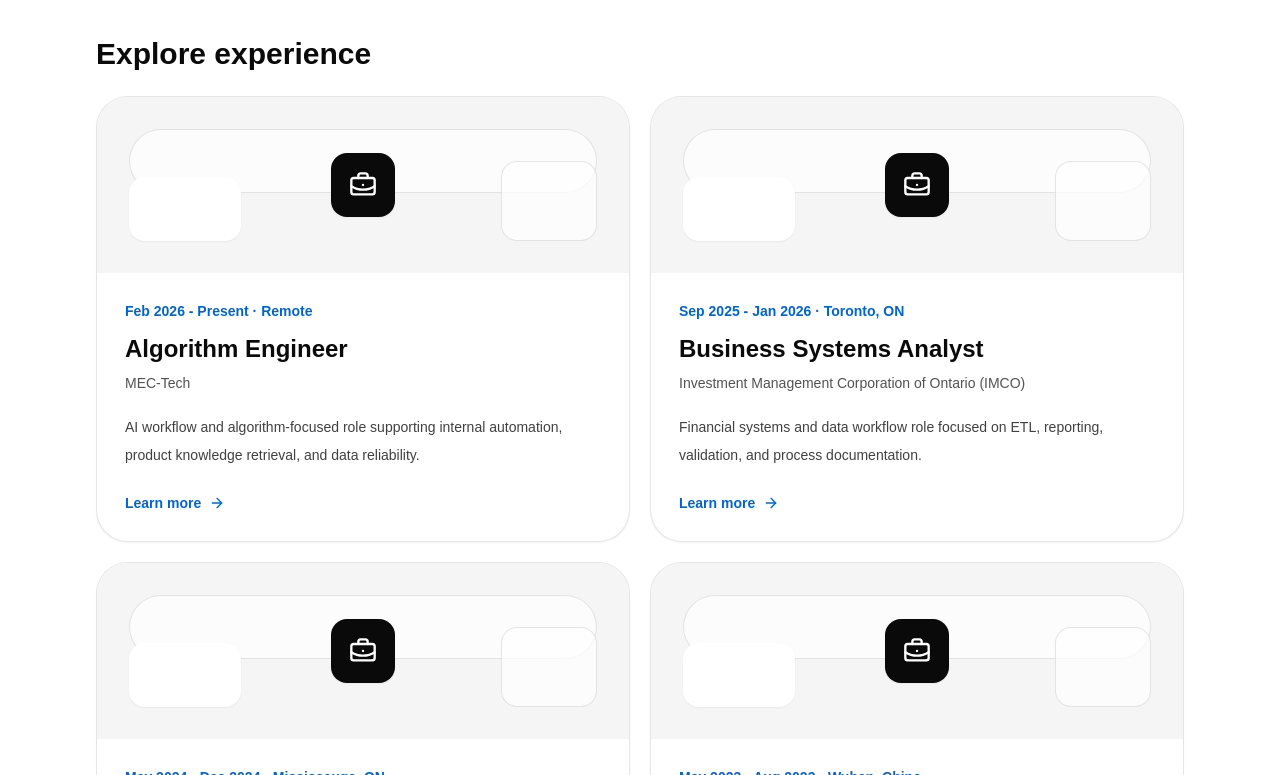
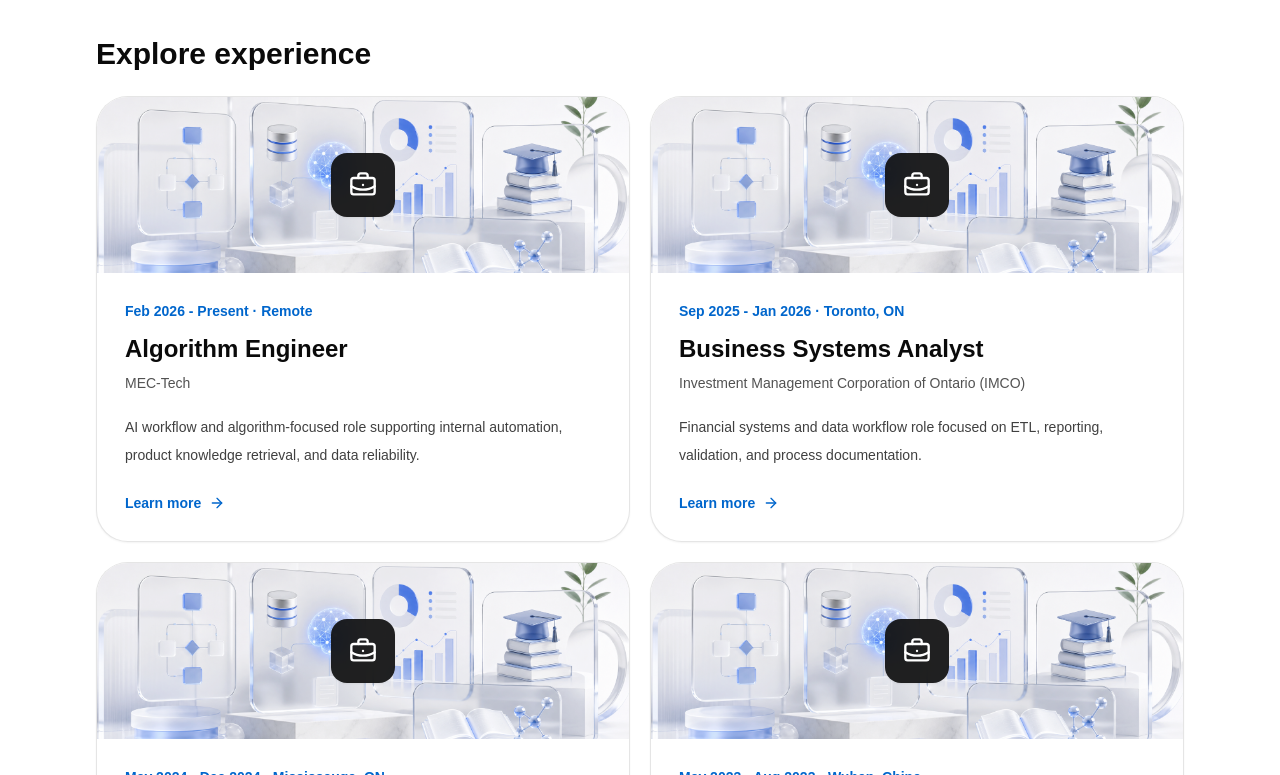
Before and after one commit to CloCloCloe1/Chloe-Li, a Next.js app: page / in a window 1280 px wide. Shown: the part 1805-2580 px from the top of the page. Built offline with nearby package versions, Linux system fonts and the light colour scheme.

Commit message:
Fix navigation and add portfolio visuals

```diff
--- a/app/[section]/[slug]/page.tsx
+++ b/app/[section]/[slug]/page.tsx
@@ -7,6 +7,7 @@ import {
   GraduationCap,
   Workflow
 } from "lucide-react";
+import Image from "next/image";
 import Link from "next/link";
 import { notFound } from "next/navigation";
 import { content, getAllDetailPaths, getSectionItem, type SectionKey } from "@/lib/profile";
@@ -146,10 +147,16 @@ function DetailVisual({ section }: { section: SectionKey }) {
 
   return (
     <div className="relative flex min-h-80 items-center justify-center overflow-hidden p-10">
-      <div className="absolute left-10 top-10 h-24 w-40 rounded-[2rem] bg-white shadow-sm" />
-      <div className="absolute bottom-10 right-10 h-32 w-44 rounded-[2rem] border border-black/10 bg-white/70" />
-      <div className="absolute inset-x-16 top-1/2 h-24 -translate-y-1/2 rounded-full border border-black/10 bg-white/60" />
-      <div className="relative flex h-24 w-24 items-center justify-center rounded-[2rem] bg-neutral-950 text-white shadow-sm">
+      <Image
+        alt=""
+        className="object-cover"
+        fill
+        priority
+        sizes="(min-width: 1024px) 50vw, 100vw"
+        src="/portfolio-card-visual.png"
+      />
+      <div className="absolute inset-0 bg-white/10" />
+      <div className="relative flex h-24 w-24 items-center justify-center rounded-[2rem] bg-neutral-950/90 text-white shadow-sm backdrop-blur">
         {icons[section]}
       </div>
     </div>
--- a/app/page.tsx
+++ b/app/page.tsx
@@ -15,6 +15,7 @@ import {
   Phone,
   Workflow
 } from "lucide-react";
+import Image from "next/image";
 import Link from "next/link";
 import type { ReactNode } from "react";
 import { useMemo, useState } from "react";
@@ -40,7 +41,7 @@ export default function Home() {
             {t.displayName}
           </a>
 
-          <div className="hidden items-center gap-6 lg:flex">
+          <div className="hidden items-center gap-5 md:flex">
             {nav.map((item) => (
               <a
                 className="text-xs font-medium text-neutral-600 transition hover:text-neutral-950 focus-ring"
@@ -62,6 +63,19 @@ export default function Home() {
             {locale === "en" ? "中文" : "EN"}
           </button>
         </nav>
+        <div className="border-t border-black/5 md:hidden">
+          <div className="flex gap-5 overflow-x-auto px-5 py-3">
+            {nav.map((item) => (
+              <a
+                className="shrink-0 text-xs font-medium text-neutral-600 transition hover:text-neutral-950 focus-ring"
+                href={`#${item.id}`}
+                key={item.id}
+              >
+                {item.label}
+              </a>
+            ))}
+          </div>
+        </div>
       </header>
 
       <section className="page-section section-shell flex min-h-[calc(100vh-3.5rem)] flex-col justify-center py-20 text-center" id="home">
@@ -231,10 +245,19 @@ function VisualTile({ section, index }: { section: SectionKey; index: number })
 
   return (
     <div className="relative flex h-44 items-center justify-center overflow-hidden bg-neutral-100">
-      <div className="absolute inset-x-8 top-8 h-16 rounded-full border border-black/10 bg-white/70" />
-      <div className="absolute bottom-8 left-8 h-16 w-28 rounded-2xl bg-white shadow-sm" />
-      <div className="absolute bottom-8 right-8 h-20 w-24 rounded-2xl border border-black/10 bg-white/70" />
-      <div className="relative flex h-16 w-16 items-center justify-center rounded-2xl bg-neutral-950 text-white shadow-sm">
+      <Image
+        alt=""
+        className="object-cover"
+        fill
+        priority={index < 2}
+        sizes="(min-width: 1024px) 33vw, (min-width: 768px) 50vw, 100vw"
+        src="/portfolio-card-visual.png"
+        style={{
+          objectPosition: `${22 + (index % 4) * 18}% center`
+        }}
+      />
+      <div className="absolute inset-0 bg-white/10" />
+      <div className="relative flex h-16 w-16 items-center justify-center rounded-2xl bg-neutral-950/90 text-white shadow-sm backdrop-blur">
         {icons[section]}
       </div>
     </div>
```
Also changed, not shown: public/portfolio-card-visual.png (added).
